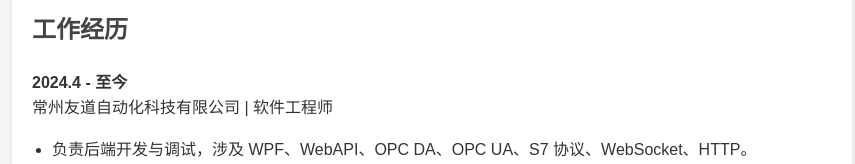
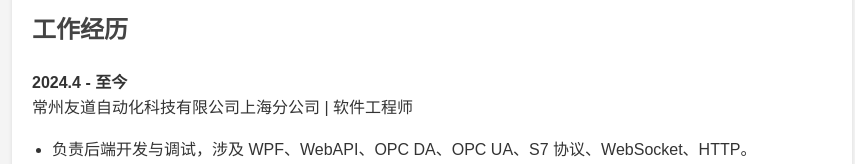
Before and after one commit to HermanHawk/HermanHawk.github.io, a plain HTML site: page index.html in a window 1280 px wide. Shown: the part 723-887 px from the top of the page, without its empty margins (208-1063 px from the left). Drawn offline with Linux system fonts and the light colour scheme.

Commit message:
Update index.html

```diff
--- a/index.html
+++ b/index.html
@@ -65,7 +65,7 @@
 
         <div class="section">
             <h2>工作经历</h2>
-            <p><strong>2024.4 - 至今</strong><br>常州友道自动化科技有限公司 | 软件工程师</p>
+            <p><strong>2024.4 - 至今</strong><br>常州友道自动化科技有限公司上海分公司 | 软件工程师</p>
             <ul>
                 <li>负责后端开发与调试，涉及 WPF、WebAPI、OPC DA、OPC UA、S7 协议、WebSocket、HTTP。</li>
                 <li>与雷达、下位 PLC 设备对接，控制和调度堆取料机。</li>
```
